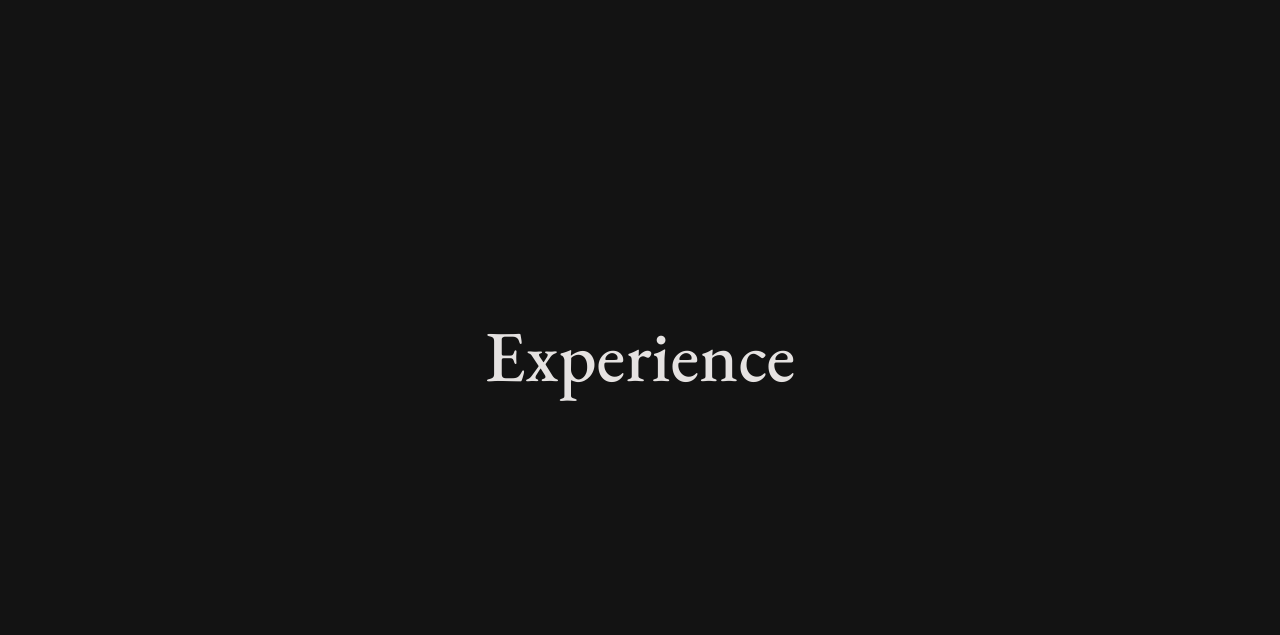
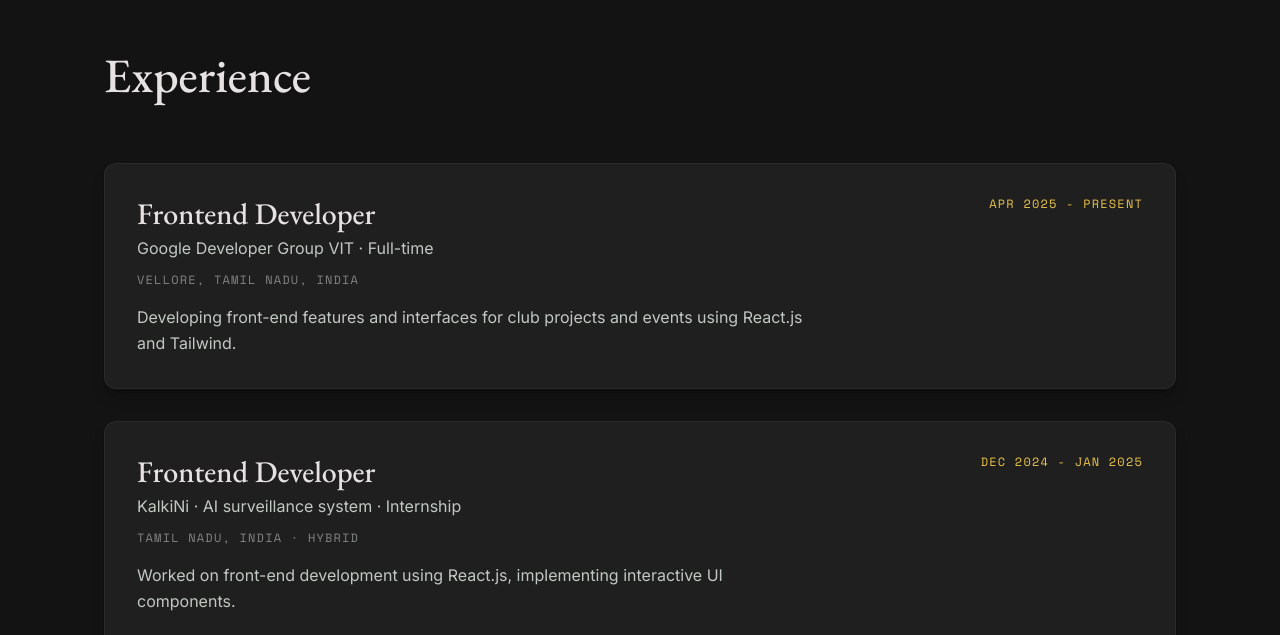
Before and after one commit to devansharora18/portfolio, a React (Vite) app: page / in a window 1280 px wide. Shown: the part 845-1480 px from the top of the page. Built offline with nearby package versions, Linux system fonts and the light colour scheme.

Commit message:
feat: add ExperienceSection component

```diff
--- a/src/App.tsx
+++ b/src/App.tsx
@@ -1,6 +1,7 @@
 
 import Topbar from "./components/Topbar";
 import HomeSection from "./components/HomeSection";
+import ExperienceSection from "./components/ExperienceSection";
 
 function App() {
   return (
@@ -8,13 +9,11 @@ function App() {
       <Topbar />
       <main>
         <HomeSection />
-        <section id="experience" className="h-screen flex items-center justify-center border-b border-white/5">
-          <h1 className="font-display text-5xl md:text-7xl font-medium">Experience</h1>
-        </section>
-        <section id="projects" className="h-screen flex items-center justify-center border-b border-white/5">
+        <ExperienceSection />
+        <section id="projects" className="h-[calc(100vh-64px)] flex items-center justify-center border-b border-white/5">
           <h1 className="font-display text-5xl md:text-7xl font-medium">Projects</h1>
         </section>
-        <section id="contact" className="h-screen flex items-center justify-center border-b border-white/5">
+        <section id="contact" className="h-[calc(100vh-64px)] flex items-center justify-center border-b border-white/5">
           <h1 className="font-display text-5xl md:text-7xl font-medium">Contact</h1>
         </section>
       </main>
--- /dev/null
+++ b/src/components/ExperienceSection.tsx
@@ -0,0 +1,56 @@
+const experiences = [
+  {
+    title: "Frontend Developer",
+    date: "Apr 2025 - Present",
+    company: "Google Developer Group VIT · Full-time",
+    location: "Vellore, Tamil Nadu, India",
+    description:
+      "Developing front-end features and interfaces for club projects and events using React.js and Tailwind.",
+  },
+  {
+    title: "Frontend Developer",
+    date: "Dec 2024 - Jan 2025",
+    company: "KalkiNi · AI surveillance system · Internship",
+    location: "Tamil Nadu, India · Hybrid",
+    description:
+      "Worked on front-end development using React.js, implementing interactive UI components.",
+  },
+];
+
+export default function ExperienceSection() {
+  return (
+    <section id="experience" className="min-h-[calc(100vh-64px)] py-24 border-b border-white/5">
+      <div className="mx-auto w-full max-w-[1200px] px-5 md:px-16">
+        <h2 className="font-display text-4xl md:text-5xl font-medium mb-16">
+          Experience
+        </h2>
+        <div className="space-y-8">
+          {experiences.map((exp, i) => (
+            <div
+              key={i}
+              className="relative p-6 md:p-8 rounded-xl bg-surface-container border border-white/5 shadow-lg shadow-black/20"
+            >
+              <div className="flex flex-col md:flex-row md:items-start md:justify-between gap-2 mb-3">
+                <div>
+                  <h3 className="font-display text-2xl md:text-3xl font-medium text-on-surface">
+                    {exp.title}
+                  </h3>
+                  <p className="text-on-surface-variant mt-1">{exp.company}</p>
+                </div>
+                <span className="font-mono text-xs tracking-[0.1em] uppercase text-tertiary whitespace-nowrap shrink-0">
+                  {exp.date}
+                </span>
+              </div>
+              <p className="font-mono text-xs tracking-[0.1em] uppercase text-on-surface-variant/60 mb-4">
+                {exp.location}
+              </p>
+              <p className="text-on-surface-variant leading-relaxed max-w-2xl">
+                {exp.description}
+              </p>
+            </div>
+          ))}
+        </div>
+      </div>
+    </section>
+  );
+}
```
